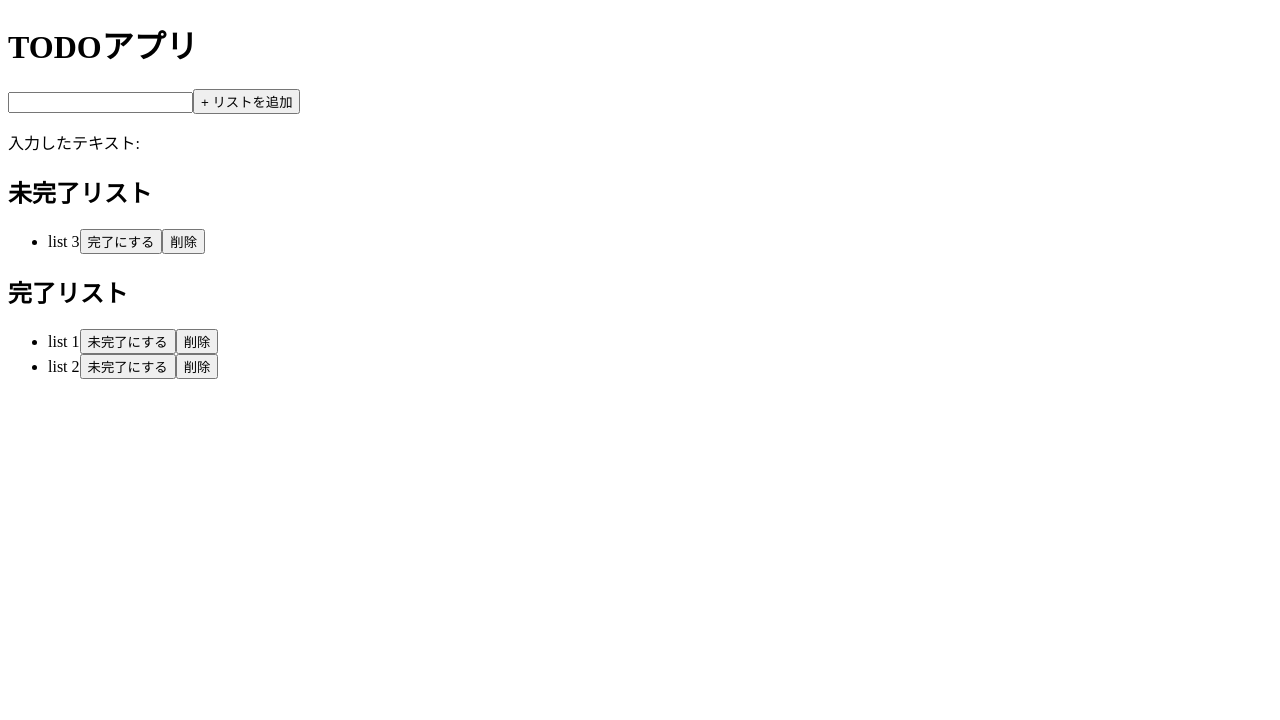
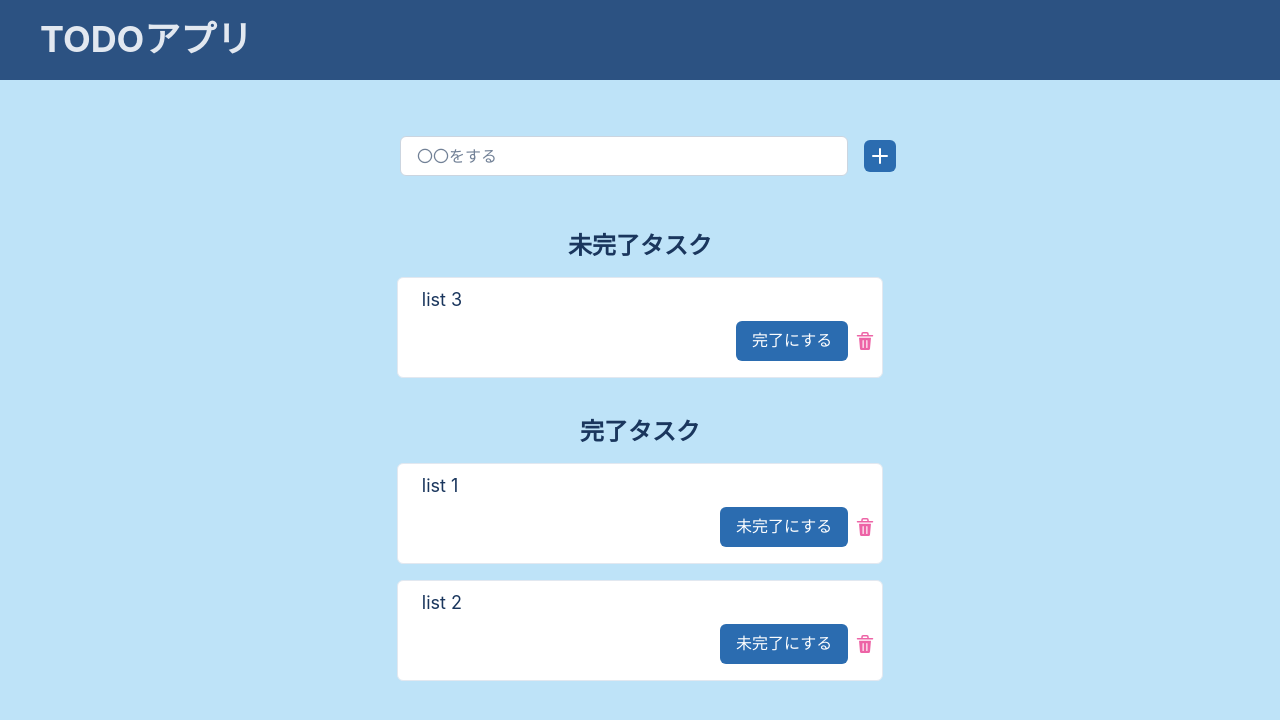
Before and after one commit to kouzaki496/todo-appli, a React (Create React App) app: page / in a window 1280 px wide. Shown: the top 720 px of the page. Built offline with nearby package versions, Linux system fonts and the light colour scheme; data requests are answered from the project's data file.

Commit message:
chakra-uiでスタイルを付ける

```diff
--- a/package.json
+++ b/package.json
@@ -3,11 +3,17 @@
   "version": "0.1.0",
   "private": true,
   "dependencies": {
+    "@chakra-ui/icon": "^3.2.0",
+    "@chakra-ui/icons": "^2.1.1",
+    "@chakra-ui/react": "^2.8.1",
+    "@emotion/react": "^11.11.1",
+    "@emotion/styled": "^11.11.0",
     "@testing-library/jest-dom": "^5.17.0",
     "@testing-library/react": "^13.4.0",
     "@testing-library/user-event": "^13.5.0",
     "axios": "^1.5.0",
     "firebase": "^10.5.2",
+    "framer-motion": "^10.16.4",
     "react": "^18.2.0",
     "react-dom": "^18.2.0",
     "react-scripts": "5.0.1",
--- a/src/components/App.js
+++ b/src/components/App.js
@@ -1,38 +1,53 @@
 import React, { useState, useEffect } from "react";
 import axios from "axios";
 import { ulid } from "ulid";
+import { Box, Container, Text, List, ListItem, Flex, Button, IconButton, Input } from "@chakra-ui/react";
+import { AddIcon, DeleteIcon } from "@chakra-ui/icons";
+import { Header } from "./Header";
+import { TodoTitle } from "./TodoTitle";
+
 
 const todoDataUrl = "http://localhost:3100/todos"; //モックサーバーのURL
-
 
 function App() {
   const [todoList, setTodoList] = useState([]);
   const [todoText, setTodoText] = useState([]);
 
-  //コンポーネント：タイトル
-  const TodoTitle = ({ title, as }) => {
-    if (as === "h1") return <h1>{title}</h1>;
-    if (as === "h2") return <h2>{title}</h2>;
-
-    return <p>{title}</p>
-  }
+  //コンポーネント：TODOアイテム
+  const TodoItem = ({ todo }) => {
+    return (
+      <List
+        borderWidth="1px"
+        borderRadius="md"
+        width={{base: "80vw", md: "38vw"}}
+        p="2"
+        mt="4"
+        bg="white"
+        >
+          <Text display="flex" ml={4}>{todo.content}</Text>
+          <Flex justify="flex-end" alignItems="center">
+            <Button
+              colorScheme="red.400"
+              bg="blue.600"
+              color="white"
+              fontWeight="light"
+              fontSize={{ base: "sm", md: "md"}}
+              variant="solid"
+              size={{ base: "sm", md: "md"}}
+              m="2"
+              onClick={ () => toggleTodoListItemStatus(todo.id, todo.done)}
+            >{todo.done ? "未完了にする" : "完了にする"}</Button>
+            <DeleteIcon
+              variant="outline"
+              color="pink.400"
+              onClick={ () => handleDeleteTodoListItem(todo.id) }
+            >削除</DeleteIcon>
+        </Flex>
+      </List>
+    );
+  };
 
   //コンポーネント：TODOリスト
-  const TodoItem = ({ todo }) => {
-    return (
-      <li>
-        {todo.content}
-        <button
-          onClick={ () => toggleTodoListItemStatus(todo.id, todo.done)}
-        >{todo.done ? "未完了にする" : "完了にする"}</button>
-        <button
-          onClick={ () => handleDeleteTodoListItem(todo.id) }
-        >削除</button>
-      </li>
-    )
-  };
-
-
   const TodoList = ({ todoList }) => {
     return (
       <ul>
@@ -124,22 +139,43 @@ function App() {
   console.log("完了TODOリスト:", completedList);
 
   return (
-    <>
+    <Box centerContent>
+    <Container centerContent>
+      <Header
+        title="TODOアプリ"
+        as="h1"
+        />
+    </Container>
+    <Container centerContent p={{base: "0", md: "0"}} maxWidth="768px">
 
-    <TodoTitle title="TODOアプリ" as="h1" />
-    <input value={todoText} onChange={onChangeTodoText}></input>
-    <button
+    <Flex align="center" justify="flex-end" width={{base: "85vw", md: "40vw"}}>
+      <Input
+        placeholder="〇〇をする"
+        bgColor="white"
+        borderColor="gray.300"
+        focusBorderColor="pink.400"
+        m="4"
+        value={todoText} onChange={onChangeTodoText}
+      ></Input>
+    <AddIcon
+      bg="blue.600"
+      color="white"
+      p={2}
+      boxSize="8"
+      rounded="md"
       onClick={ handleAddTodoListItem }
-    >+ リストを追加</button>
-    <p>入力したテキスト: {todoText}</p>
+    ></AddIcon>
+    </Flex>
+    {/* <p>入力したテキスト: {todoText}</p> */}
 
-    <TodoTitle title="未完了リスト" as="h2" />
+    <TodoTitle title="未完了タスク" as="h2" />
     <TodoList todoList={inCompletedList} />
 
-    <TodoTitle title="完了リスト" as="h2" />
+    <TodoTitle title="完了タスク" as="h2" />
     <TodoList todoList={completedList} />
 
-    </>
+    </Container>
+    </Box>
   );
 }
 
--- /dev/null
+++ b/src/components/Header.js
@@ -0,0 +1,21 @@
+import React, { memo } from "react";
+import { Heading } from "@chakra-ui/react";
+
+export const Header = memo(({ title, as }) => {
+  return (
+    <Heading
+      width="100vw"
+      mb="10"
+      pl="10"
+      h="20"
+      as={as}
+      fontSize={ {base: "2xl", md: "4xl" }}
+      bg="blue.700"
+      color="gray.200"
+      display="flex"
+      justifyContent="left"
+      alignItems="center">
+      {title}
+    </Heading>
+  )
+})
--- /dev/null
+++ b/src/components/TodoTitle.js
@@ -0,0 +1,14 @@
+import React, { memo } from "react";
+import { Heading } from "@chakra-ui/react";
+
+export const TodoTitle = memo(({ title, as, fontSize }) => {
+  return (
+    <Heading
+      mt="10"
+      as={as}
+      fontSize={ {base: "xl", md: "2xl" }}
+      w="">
+      {title}
+    </Heading>
+  )
+})
--- a/src/index.js
+++ b/src/index.js
@@ -1,10 +1,14 @@
 import React from 'react';
 import ReactDOM from 'react-dom';
 import App from './components/App';
+import { ChakraProvider } from '@chakra-ui/react';
+import theme from "./theme/theme";
 
 ReactDOM.render(
   <React.StrictMode>
-    <App />
+    <ChakraProvider theme={theme}>
+      <App />
+    </ChakraProvider>
   </React.StrictMode>,
   document.getElementById('root')
 );
--- /dev/null
+++ b/src/theme/theme.js
@@ -0,0 +1,17 @@
+import { extendTheme} from "@chakra-ui/react";
+
+const theme = extendTheme({
+  styles: {
+    global:{
+      body: {
+        backgroundColor: "blue.100",
+        color: "blue.900",
+        fontSize: { base: "sm", md: "lg"},
+
+      }
+    },
+
+  }
+});
+
+export default theme;
```
Also changed, not shown: 2 other files (tests, documents, lock files or other folders).
